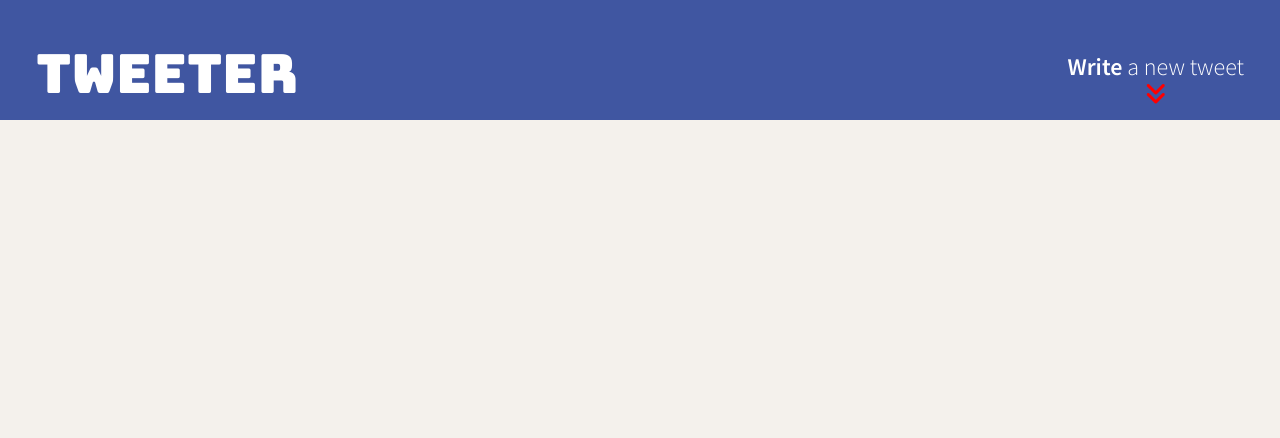
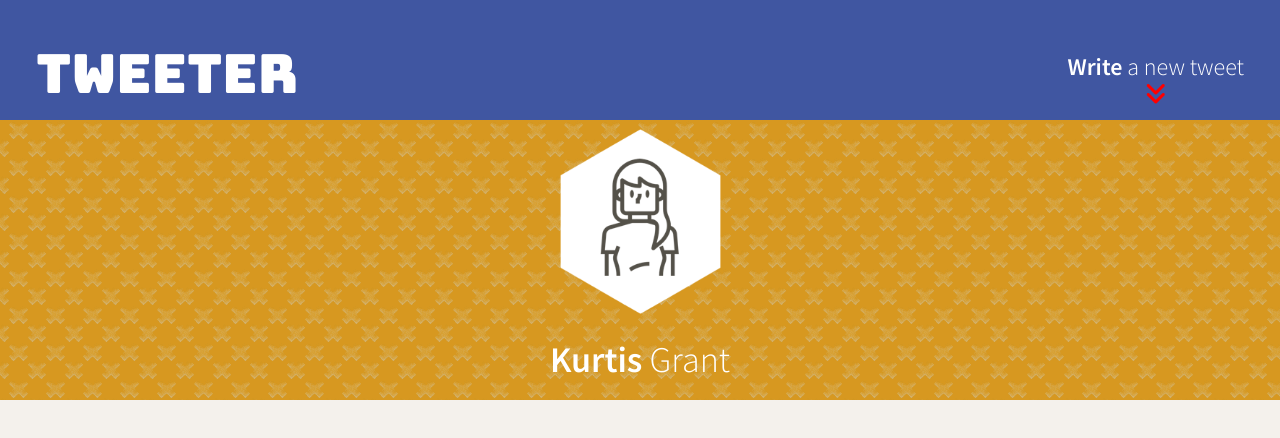
Before and after one commit to kurtisgrant/tweeter, a website: page public/index.html in a window 1280 px wide. Drawn offline with nearby package versions, Linux system fonts and the light colour scheme.

Commit message:
Add header and corresponding HTML/CSS

```diff
--- a/public/index.html
+++ b/public/index.html
@@ -13,6 +13,7 @@
   <!-- App CSS -->
   <link rel="stylesheet" href="/styles/layout.css" type="text/css" />
   <link rel="stylesheet" href="/styles/nav.css" type="text/css" />
+  <link rel="stylesheet" href="/styles/header.css" type="text/css" />
 
   <!-- Google Fonts -->
   <link rel="preconnect" href="https://fonts.googleapis.com">
@@ -38,6 +39,15 @@
       <i class="fas fa-angle-double-down"></i>
     </a>
   </nav>
+  <header>
+    <div class="header-img-container">
+      <img src="/images/profile-hex.png">
+    </div>
+    <div class="header-name-container">
+      <h2><b>Kurtis</b> Grant</h2>
+    </div>
+  </header>
+
 
   <!-- Page-specific (main) content here -->
   <main class="container"></main>
--- /dev/null
+++ b/public/styles/header.css
@@ -0,0 +1,28 @@
+header {
+  display: flex;
+  flex-direction: column;
+  justify-content: space-evenly;
+  align-items: center;
+  background-color: #d79820;
+  background-image: url('../images/elastoplast.png');
+  width: 100%;
+  height: 400px;
+  padding: 120px 0 0;
+}
+
+.header-img-container {
+  flex-shrink: 1;
+}
+
+.header-img-container > img {
+  height: 185px;
+}
+
+.header-name-container > h2 {
+  margin: 10px 0;
+  color: #FFFFFF;
+  font-weight: 300;
+}
+.header-name-container > h2 > b {
+  font-weight: 600;
+}
--- a/public/styles/nav.css
+++ b/public/styles/nav.css
@@ -1,4 +1,5 @@
 nav {
+  position: fixed;
   display: flex;
   justify-content: space-between;
   align-items: flex-end;
@@ -8,7 +9,6 @@ nav {
   color: #FFFFFF;
   padding: 0 1.5em;
   padding-bottom: 15px;
-
 }
 
 .nav-logo {
@@ -26,7 +26,3 @@ nav {
 .fa-angle-double-down {
   color: red;
 }
-
-nav > span {
-
-}
```
Also changed, not shown: public/images/elastoplast.png (added).
